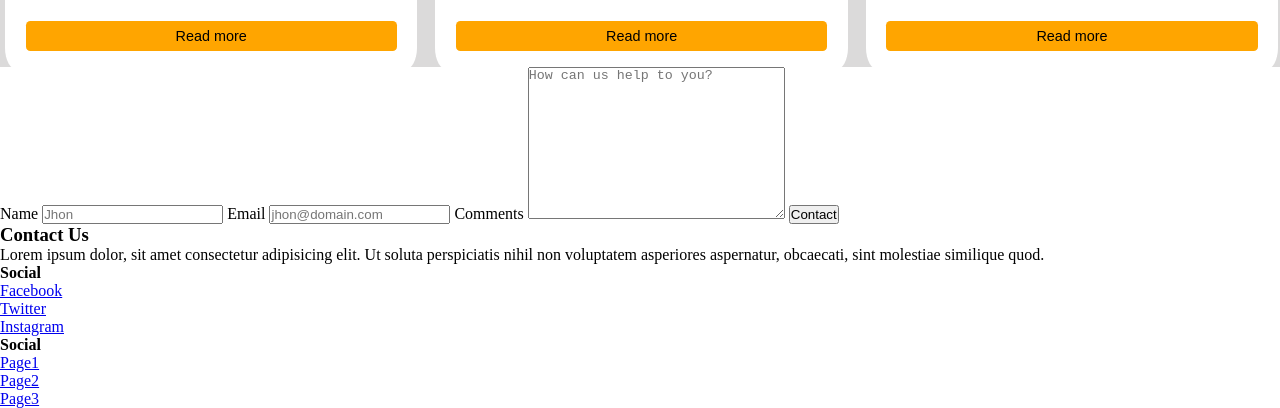
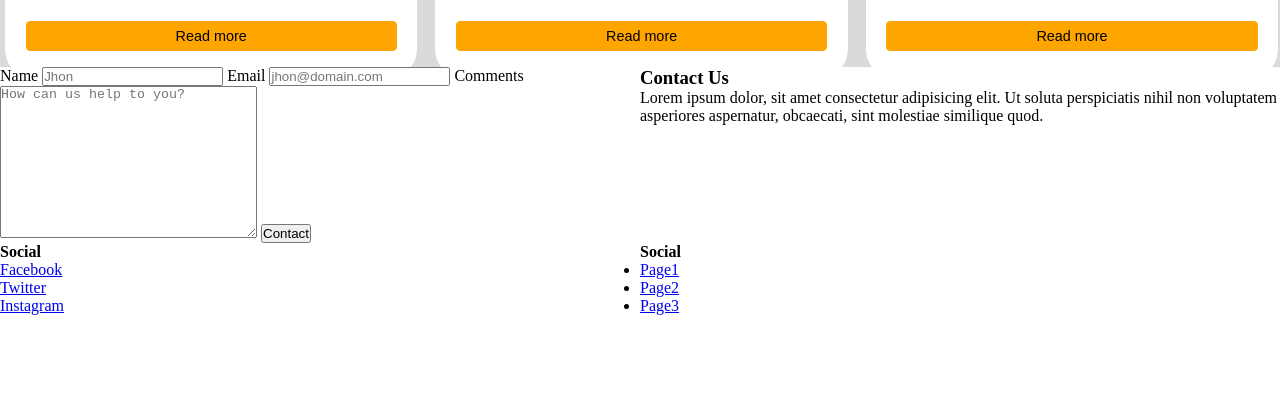
Before and after one commit to FredoSanchez/Parcial1_00082817, a plain HTML site: page index.html in a window 1280 px wide. Shown: the part 2117-2525 px from the top of the page. After the commit the page ends 2432 px from the top, so only its background shows below. Drawn offline with Linux system fonts and the light colour scheme.

Commit message:
avanze en el archivo style

```diff
--- a/style.css
+++ b/style.css
@@ -139,3 +139,13 @@ section{
     width: 90%;
     margin-bottom: 1em;
 }
+
+aside {
+    display: grid;
+    grid-template-columns: 50% 50%;
+}
+
+footer{
+    display: grid;
+    grid-template-columns: 50% 50%;
+}
```
